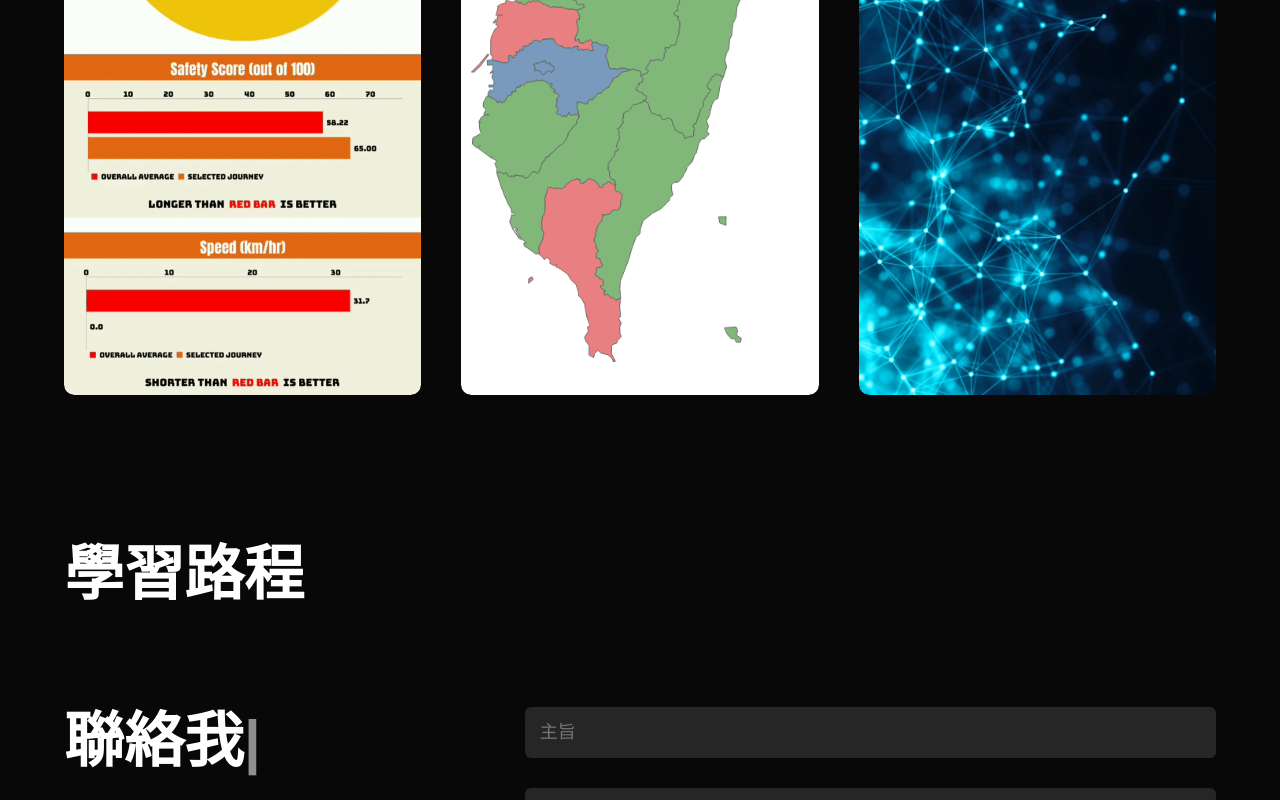
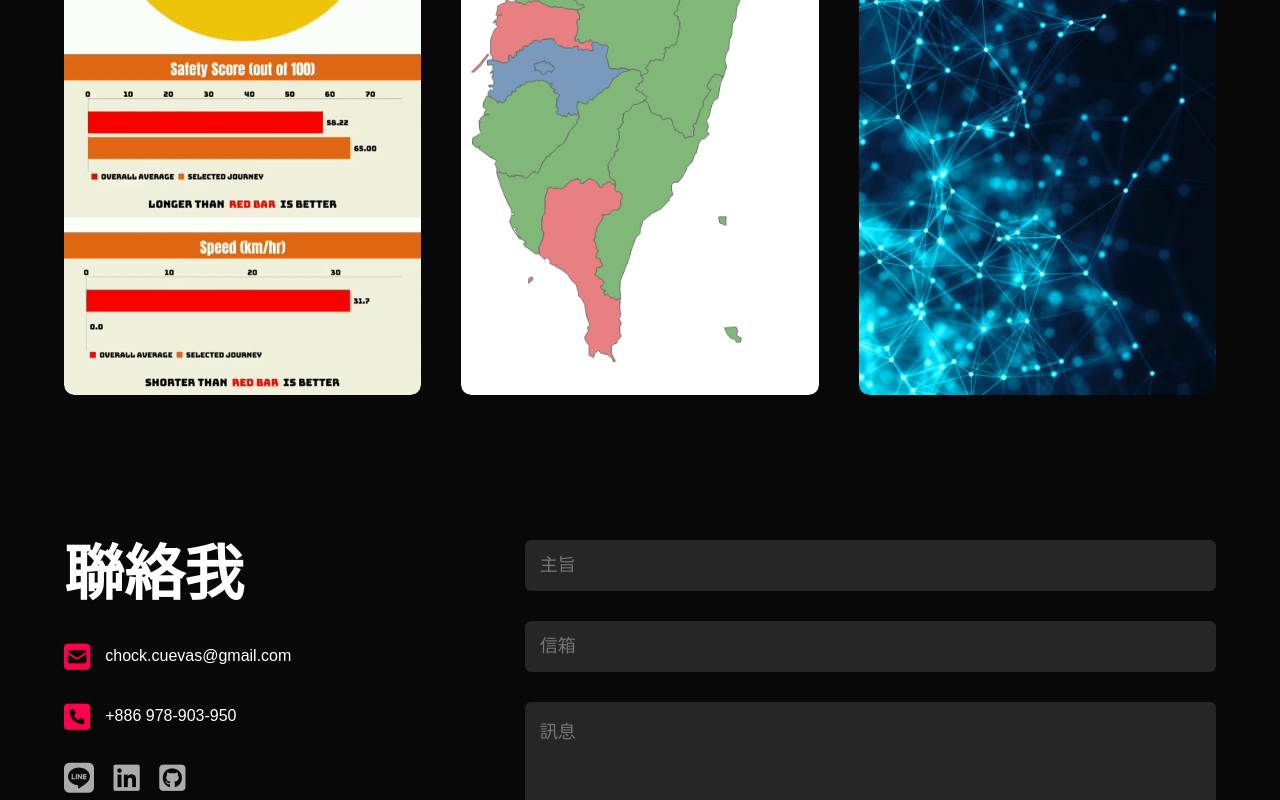
Before and after one commit to Chock-Lu/Portfolio, a plain HTML site: page index.html in a window 1280 px wide. Shown: the part 2000-2800 px from the top of the page. Drawn offline with nearby package versions, Linux system fonts and the light colour scheme.

Commit message:
update description and text

```diff
--- a/index.html
+++ b/index.html
@@ -14,10 +14,9 @@
                 <img src="images/logo.png" class="logo">
                 <ul id="sidemenu">
                     <li><a href="#header">首頁</a></li>
-                    <li><a href="#about">關於我</a></li>
-                    <li><a href="#project">專題介紹</a></li>
-                    <li><a href="#learning">學習路程</a></li>
-                    <li><a href="#contact">聯絡我</a></li>
+                    <li><a href="#about">關於</a></li>
+                    <li><a href="#project">專案</a></li>
+                    <li><a href="#contact">聯絡</a></li>
                     <i class="fa-solid fa-xmark" onclick="closemenu()"></i>
                 </ul>
                 <i class="fa-solid fa-bars" onclick="openmenu()"></i>
@@ -35,7 +34,7 @@
                     <img src="images/protrait.png">
                 </div>
                 <div class="about-col-2">
-                    <h1 class="sub-title"><span class="auto-type-about"></h1>
+                    <h1 class="sub-title">關於我</h1>
                         <!-- ******************need edit****************** -->
                     <p>擁有良好的團隊合作能力與邏輯、能快速掌握新知識與技術的資料分析師。</p>
                         <!-- ********************************************* -->
@@ -129,7 +128,7 @@
     <!-- --------------------project-------------------- -->
     <div id="project">
         <div class="container">
-            <h1 class="sub-title"><span class="auto-type-project"></h1>
+            <h1 class="sub-title">專題介紹</h1>
             <div class="project-list">
                 <div class="project">
                     <img src="images/project1.png">
@@ -137,7 +136,7 @@
                         <h2>畢業專題</h2>
                         <h3>機車安全系統</h3>
                         <p>使用 IOT 設備紀錄機車行駛的各種駕駛數據（速度、三軸加速度、車距、位置），並利用政府開放資料，以機器學習模型計算機車安全駕駛分數，並在 APP 上顯示即時資訊（路段速限以及時下數據）以及過去駕駛之歷史紀錄（超速紀錄、急轉彎、急加速、急煞車等資訊）。</p>
-                        <a href="#"><i class="fa-solid fa-arrow-up-right-from-square"></i></a>
+                        <a href="https://docs.google.com/presentation/d/18AXL6INbUg4FaTa6dMCR78SsmPRJ5kUA/edit?usp=sharing&ouid=115433771991501601600&rtpof=true&sd=true"><i class="fa-solid fa-arrow-up-right-from-square"></i></a>
                     </div>
                 </div>
                 <div class="project">
@@ -145,7 +144,7 @@
                     <div class="layer">
                         <h2>工業技術研究院觀光案</h2>
                         <h3>大數據觀光指標</h3>
-                        <p>使用 IOT 設備紀錄機車行駛的各種駕駛數據（速度、三軸加速度、車距、位置），並利用政府開放資料，以機器學習模型計算機車安全駕駛分數，並在 APP 上顯示即時資訊（路段速限以及時下數據）以及過去駕駛之歷史紀錄（超速紀錄、急轉彎、急加速、急煞車等資訊）。</p>
+                        <p>在四人團隊中擔任主要開發人員，使用 pySpark 開發分散式觀光指標模型，並使用 Tableau 以及 cron 自動定時產生指標紀錄與視覺化報表，目前已產出30萬筆指標紀錄，並部署至政府觀光署大數據平台上。</p>
                     </div>
                 </div>
                 <div class="project">
@@ -153,16 +152,10 @@
                     <div class="layer">
                         <h2>工業技術研究院文化案</h2>
                         <h3>分散式進階RFM模型</h3>
-                        <p>使用 IOT 設備紀錄機車行駛的各種駕駛數據（速度、三軸加速度、車距、位置），並利用政府開放資料，以機器學習模型計算機車安全駕駛分數，並在 APP 上顯示即時資訊（路段速限以及時下數據）以及過去駕駛之歷史紀錄（超速紀錄、急轉彎、急加速、急煞車等資訊）。</p>
+                        <p>在四人團隊中擔任演算法開發人員，使用 pySpark 開發分散式進階 rfm 機器學習模型，並應用於政府文化局計畫內。</p>
                     </div>
                 </div>
             </div>
-        </div>
-    </div>
-    <!-- --------------------learning-------------------- -->
-    <div id="learning">
-        <div class="container">
-            <h1 class="sub-title"><span class="auto-type-learning"></h1>
         </div>
     </div>
     <!-- --------------------contact-------------------- -->
@@ -170,12 +163,13 @@
         <div class="container">
             <div class="row">
                 <div class="contact-left">
-                    <h1 class="sub-title"><span class="auto-type-contact"></h1>
-                    <p><i class="fa-solid fa-paper-plane"></i>chock.cuevas@gmail.com</p>
+                    <h1 class="sub-title">聯絡我</h1>
+                    <p><i class="fa-solid fa-square-envelope"></i>chock.cuevas@gmail.com</p>
                     <p><i class="fa-solid fa-square-phone"></i>+886 978-903-950</p>
                     <div class="social-icons">
+                        <a href="https://line.me/ti/p/ZObFdbKC-K"><i class="fa-brands fa-line"></i></a>
+                        <a href="https://www.linkedin.com/in/yan-cheng-lu-21b810201/"><i class="fa-brands fa-linkedin"></i></a>
                         <a href="https://github.com/Chock-Lu"><i class="fa-brands fa-square-github"></i></a>
-                        <a href="https://www.linkedin.com/in/yan-cheng-lu-21b810201/"><i class="fa-brands fa-linkedin"></i></a>
                     </div>
                     <a href="images/resume.pdf" download="" class="btn">履歷下載</a>
                 </div>
@@ -203,30 +197,6 @@
             typeSpeed: 100,
             backSpeed: 100,
             loop: true
-        })
-        var typed2 = new Typed(".auto-type-about", {
-            strings: ["關於我"],
-            typeSpeed: 200,
-            backSpeed: 100,
-            loop: false
-        })
-        var typed3 = new Typed(".auto-type-project", {
-            strings: ["專題介紹"],
-            typeSpeed: 200,
-            backSpeed: 100,
-            loop: false
-        })
-        var typed4 = new Typed(".auto-type-learning", {
-            strings: ["學習路程"],
-            typeSpeed: 200,
-            backSpeed: 100,
-            loop: false
-        })
-        var typed5 = new Typed(".auto-type-contact", {
-            strings: ["聯絡我"],
-            typeSpeed: 200,
-            backSpeed: 100,
-            loop: false
         })
     </script>
 
--- a/style.css
+++ b/style.css
@@ -291,8 +291,6 @@ nav ul li a:hover::after{
 .project:hover .layer{
     height: 100%;
 }
-/* --------------------learning-------------------- */
-
 /* --------------------contact-------------------- */
 .contact-left{
     flex-basis: 35%;
@@ -306,7 +304,8 @@ nav ul li a:hover::after{
 .contact-left p i{
     color: #ff004f;
     margin-right: 15px;
-    font-size: 25px;
+    font-size: 30px;
+    vertical-align: middle;
 }
 .social-icons{
     margin-top: 30px;
```
Also changed, not shown: 1 other file.
